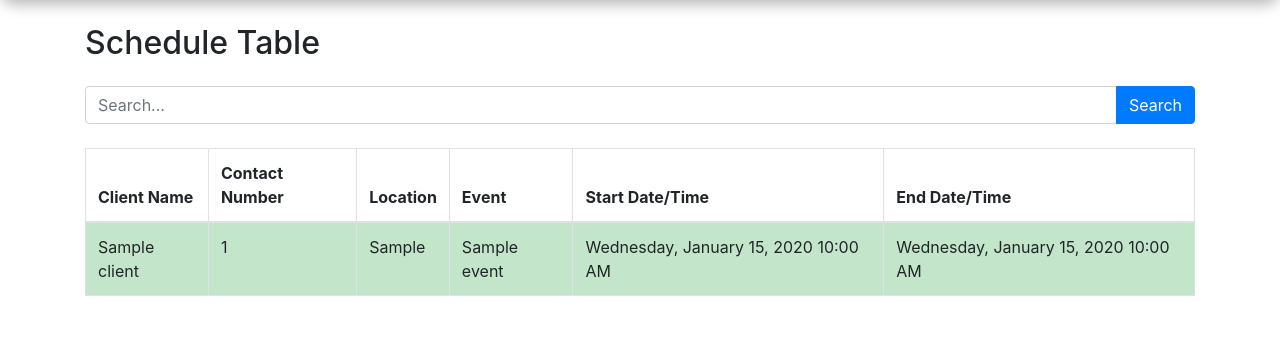
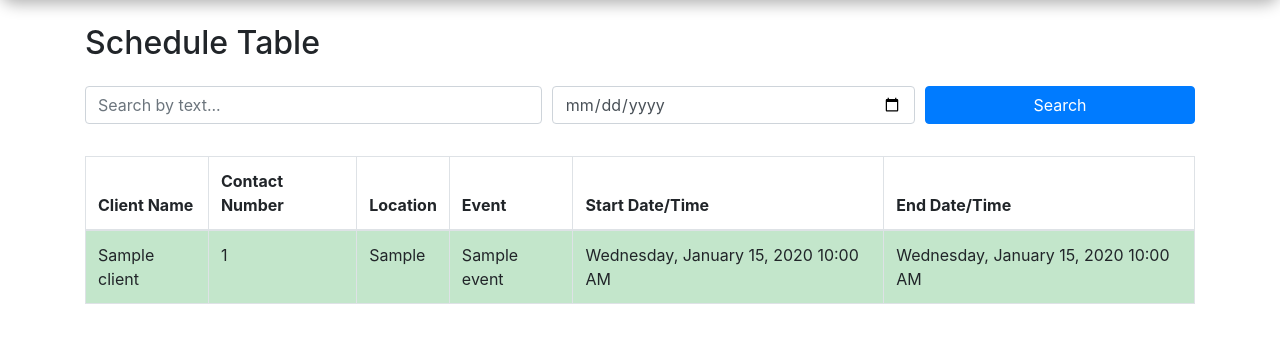
Before and after one commit to daniellamaravillas/IT1-Sport-Scheduling-System-in-Barangay-Kiwalan, a PHP site: page /schedule.php in a window 1280 px wide. Shown: the part 91-434 px from the top of the page. Run offline with PHP 8.4, Linux system fonts and the light colour scheme; tables that the repository leaves empty hold one stand-in row (values such as "Sample post"); some libraries are stand-ins or nearby versions.

Commit message:
Improve schedule search with date filter  - Added a date input field in the search form to enable filtering schedules by start date. - Updated the query to include the date condition when a date is provided. - Ensured combined filtering works with both text and date inputs.
Improve schedule search with date filter

- Added a date input field in the search form to enable filtering schedules by start date.
- Updated the query to include the date condition when a date is provided.
- Ensured combined filtering works with both text and date inputs.

```diff
--- a/htdocs/schedule.php
+++ b/htdocs/schedule.php
@@ -3,22 +3,30 @@ session_start();
 include 'db.php'; // ...existing DB connection code...
 include 'navigation.php';
 
+// Get search parameters
 $searchTerm = isset($_GET['search']) ? $conn->real_escape_string($_GET['search']) : '';
+$searchDate = isset($_GET['searchDate']) ? $conn->real_escape_string($_GET['searchDate']) : '';
 
-if($searchTerm !== ''){
-	$query = "SELECT s.ScheduleID, s.start_date_time, s.end_date_time, e.Events_name, c.clients_name, c.contact_number, c.location
-	          FROM Schedule s
-	          JOIN Events e ON s.EventID = e.EventID
-	          JOIN Clients c ON e.ClientID = c.ClientID
-	          WHERE c.clients_name LIKE '%$searchTerm%' OR c.location LIKE '%$searchTerm%' OR e.Events_name LIKE '%$searchTerm%'
-	          ORDER BY s.start_date_time ASC";
-} else {
-	$query = "SELECT s.ScheduleID, s.start_date_time, s.end_date_time, e.Events_name, c.clients_name, c.contact_number, c.location
-	          FROM Schedule s
-	          JOIN Events e ON s.EventID = e.EventID
-	          JOIN Clients c ON e.ClientID = c.ClientID
-	          ORDER BY s.start_date_time ASC";
+// Base query
+$query = "SELECT s.ScheduleID, s.start_date_time, s.end_date_time, e.Events_name, c.clients_name, c.contact_number, c.location
+          FROM Schedule s
+          JOIN Events e ON s.EventID = e.EventID
+          JOIN Clients c ON e.ClientID = c.ClientID";
+
+// Build WHERE clause if either search term or date is provided
+$whereClauses = [];
+if ($searchTerm !== '') {
+    $whereClauses[] = "(c.clients_name LIKE '%$searchTerm%' OR c.location LIKE '%$searchTerm%' OR e.Events_name LIKE '%$searchTerm%')";
 }
+if ($searchDate !== '') {
+    $whereClauses[] = "DATE(s.start_date_time) = '$searchDate'";
+}
+if (count($whereClauses) > 0) {
+    $query .= " WHERE " . implode(" AND ", $whereClauses);
+}
+
+$query .= " ORDER BY s.start_date_time ASC";
+
 $result = $conn->query($query);
 ?>
 <!DOCTYPE html>
@@ -32,12 +40,17 @@ $result = $conn->query($query);
 <body>
 <div class="container mt-4">
     <h2 class="mb-4">Schedule Table</h2>
-    <!-- Added search form -->
+    <!-- Updated search form with date filter -->
     <form method="get" action="schedule.php" class="mb-4">
-        <div class="input-group">
-            <input type="text" name="search" class="form-control" placeholder="Search..." value="<?php echo htmlspecialchars($searchTerm); ?>">
-            <div class="input-group-append">
-                <button type="submit" class="btn btn-primary">Search</button>
+        <div class="form-row">
+            <div class="col-md-5 mb-2">
+                <input type="text" name="search" class="form-control" placeholder="Search by text..." value="<?php echo htmlspecialchars($searchTerm); ?>">
+            </div>
+            <div class="col-md-4 mb-2">
+                <input type="date" name="searchDate" class="form-control" value="<?php echo htmlspecialchars($searchDate); ?>">
+            </div>
+            <div class="col-md-3 mb-2">
+                <button type="submit" class="btn btn-primary btn-block">Search</button>
             </div>
         </div>
     </form>
```
